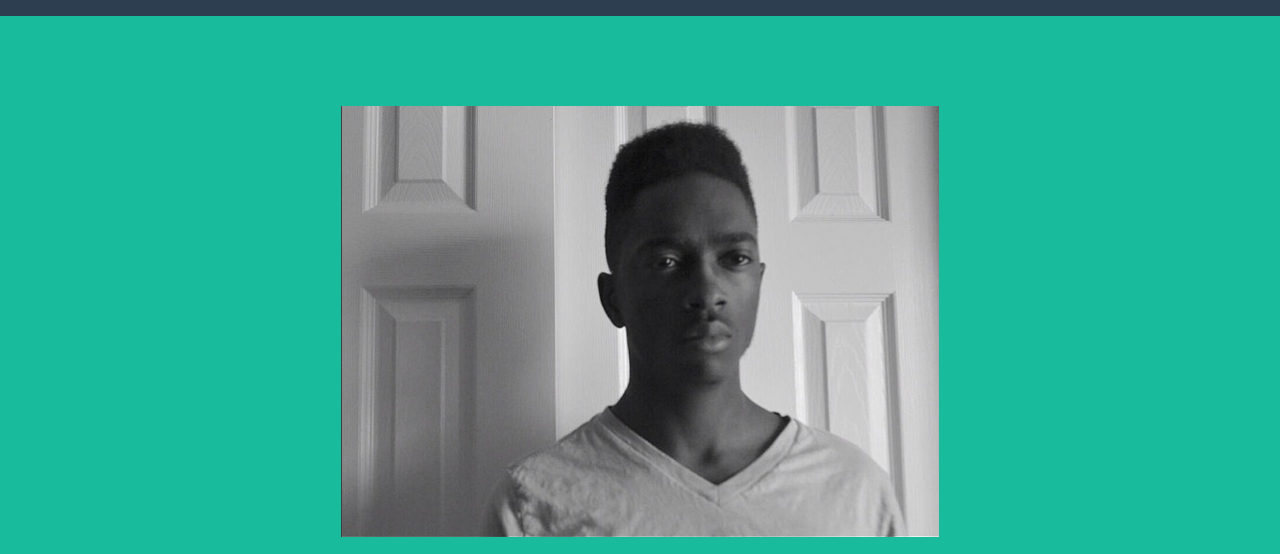
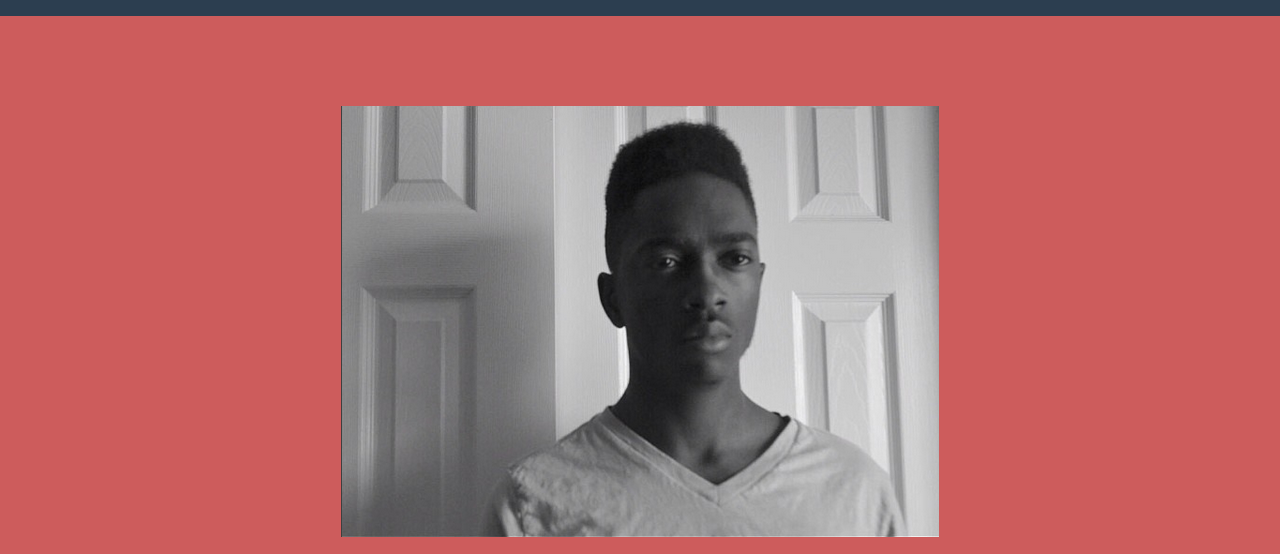
Before and after one commit to Shugaslim/shugaslim.github.io, a plain HTML site: page index.html in a window 1280 px wide. Shown: the part 94-648 px from the top of the page. Drawn offline with nearby package versions, Linux system fonts and the light colour scheme.

Commit message:
change color

```diff
--- a/css/freelancer.css
+++ b/css/freelancer.css
@@ -82,7 +82,7 @@ hr.star-primary:after {
 header {
     text-align: center;
     color: #fff;
-    background: #18bc9c;
+    background: #CD5C5C;
 }
 
 header .container {
```
